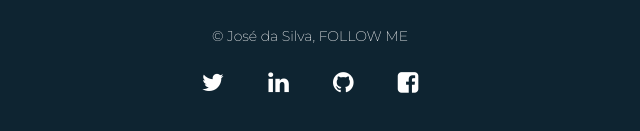
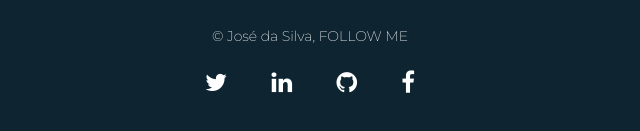
Before and after one commit to Silva-jr/Portfolio, a plain HTML site: page index.html in a window 1280 px wide. Shown: the part 3155-3286 px from the top of the page, 330-970 px from the left. Drawn offline with nearby package versions, Linux system fonts and the light colour scheme.

Commit message:
alteração

```diff
--- a/index.html
+++ b/index.html
@@ -211,7 +211,7 @@
       <a href="https://twitter.com/DwaynSilva" target="_blank"><i class="fa fa-twitter"></i></a>
       <a href="https://www.linkedin.com/in/jos%C3%A9-silva-3b17a2199/" target="_blank"><i class="fa fa-linkedin"></i></a>
       <a href="https://github.com/Silva-jr" target="_blank"><i class="fa fa-github"></i></a>
-      <a href="https://www.facebook.com/josejoaodasilva.josedasilva/" target="_blank"><i class="fa fa-facebook-square" aria-hidden="true"></i></a>
+      <a href="https://www.facebook.com/josejoaodasilva.josedasilva/" target="_blank"><i class="fa fa-facebook"></i></a>
     </article>
   </footer>
 
```
